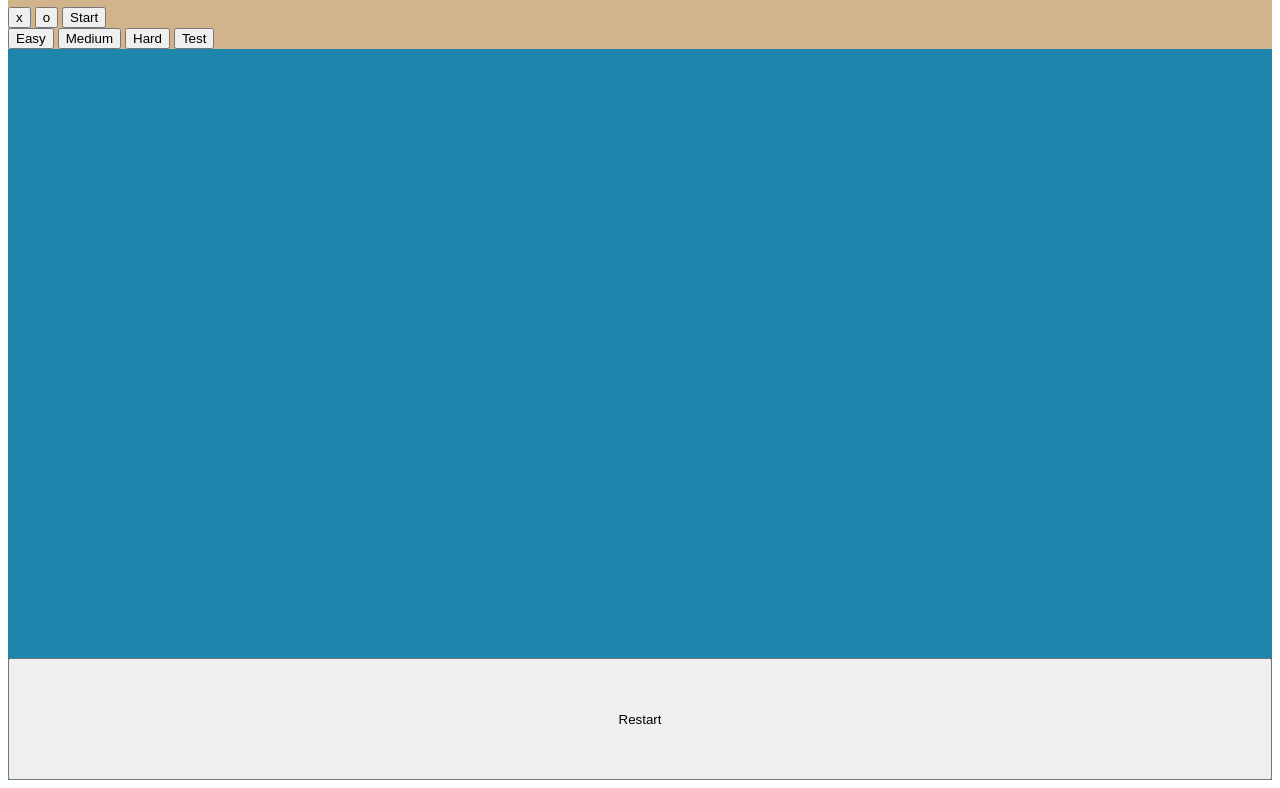
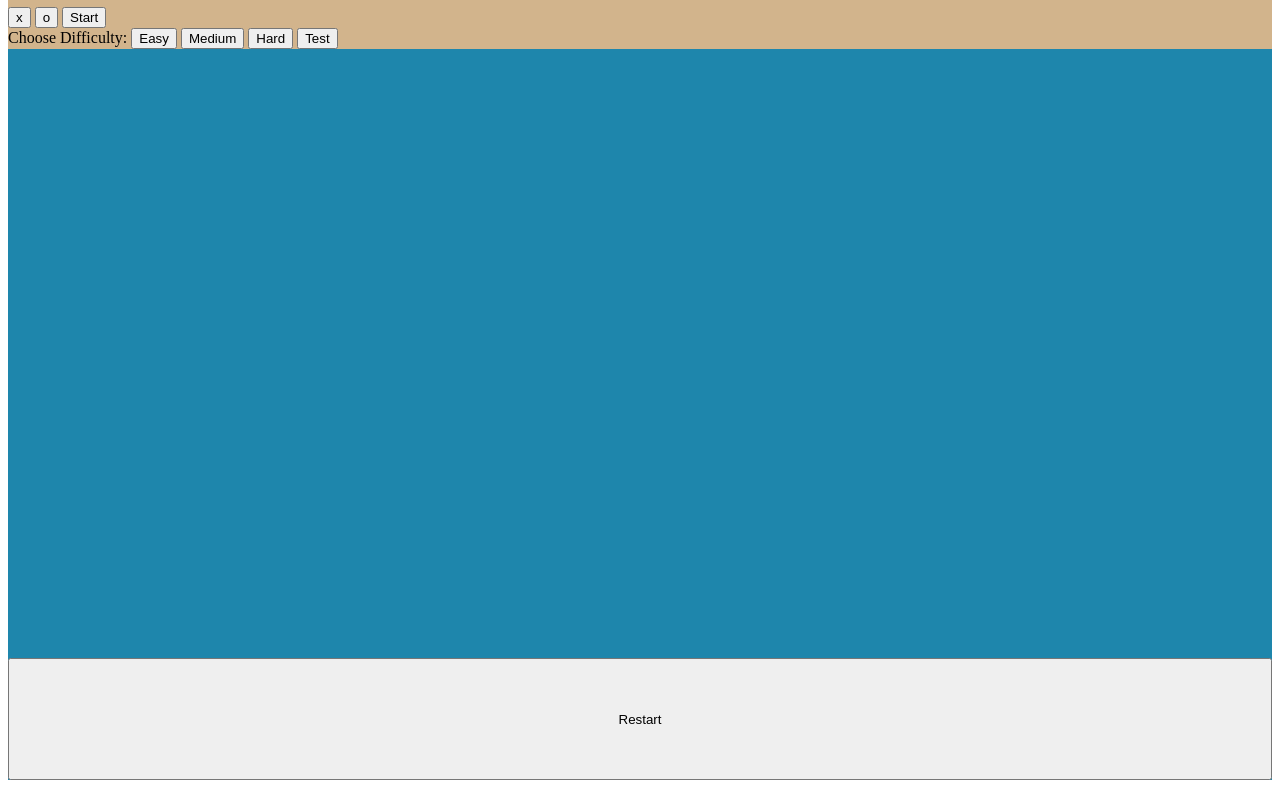
Before and after one commit to elliohip/Tic-Tac-Toe, a plain HTML site: page index.html in a window 1280 px wide. Shown: the part 235-1023 px from the top of the page. Drawn offline with Linux system fonts and the light colour scheme.

Commit message:
made UI slightly more readable, and added more documentation to describe the algorithm

```diff
--- a/index.html
+++ b/index.html
@@ -26,6 +26,7 @@
             <button id="o-character">o</button>
             <button id="start-button">Start</button>
             <div id ="difficulty">
+                Choose Difficulty:
                 <button id="easy">Easy</button>
                 <button id="medium">Medium</button>
                 <button id="hard">Hard</button>
```
Also changed, not shown: 1 other file.
